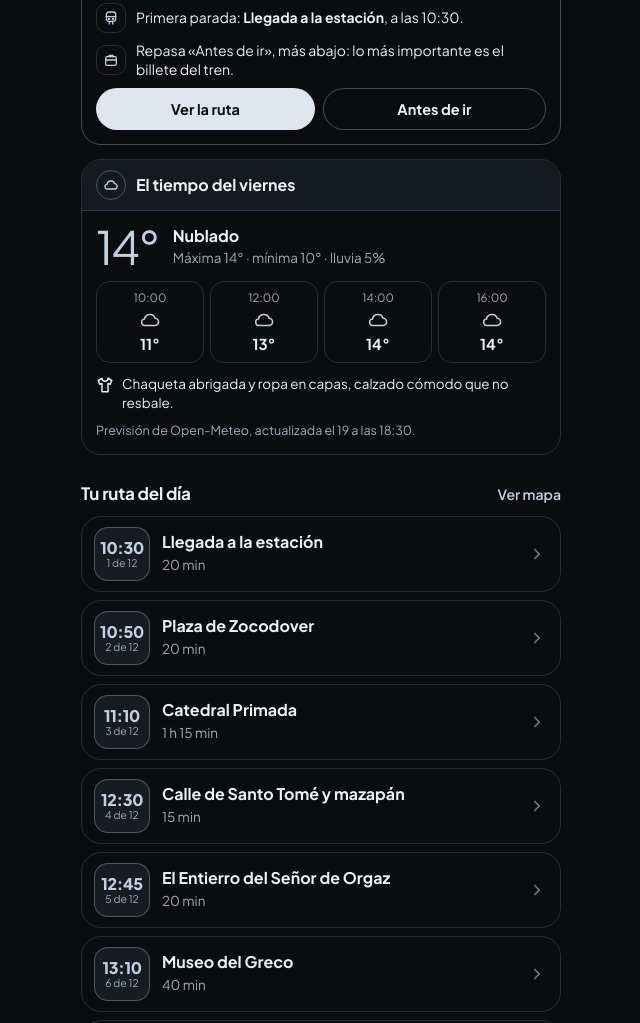
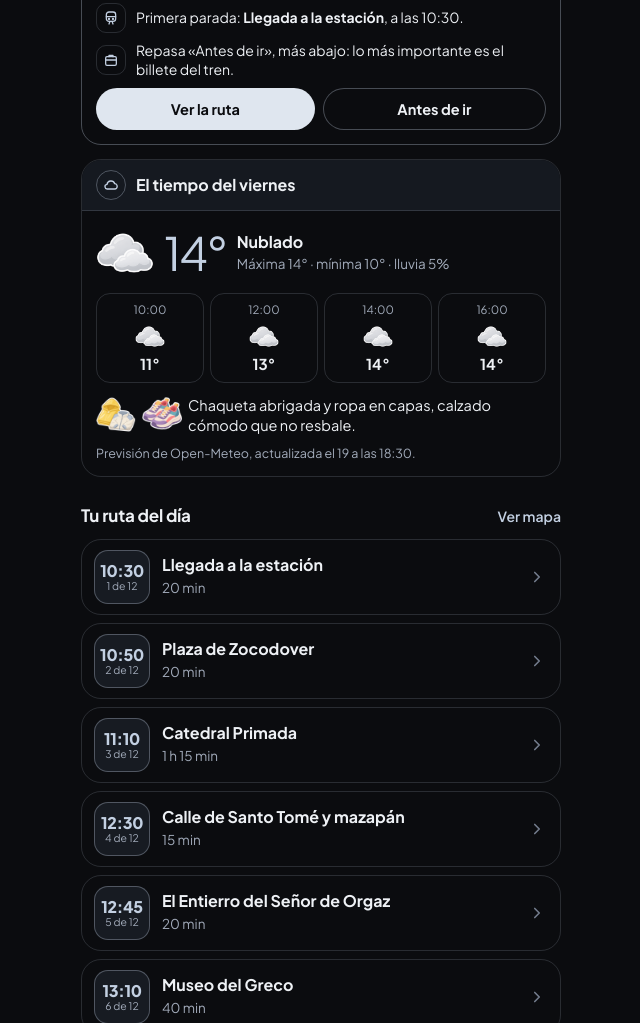
Before and after one commit to javierov/demo-escapada-a-toledo, a plain HTML site: page index.html in a window 1280 px wide. Shown: the part 911-1934 px from the top of the page, without its empty margins (319-959 px from the left). Drawn offline with Linux system fonts and the light colour scheme; no server answers.

Commit message:
Iconos del clima de la app de Cancún
Co-Authored-By: Claude Opus 5.5 <noreply@anthropic.com>
Claude-Session: https://claude.ai/code/session_01TyYcwjK31umXbRsSvkUQb4

```diff
--- a/index.html
+++ b/index.html
@@ -1099,12 +1099,12 @@ a.btn{display:inline-grid;place-items:center;text-decoration:none}
 @media (prefers-reduced-motion:reduce){.bnr .trn{animation:none;transform:translateX(12px)}}
 .cn{top:6px;font-size:44px}
 .thx,.tha{display:grid;place-items:center;padding:0;line-height:0}.thx svg,.tha svg{display:block}
-.wxt{display:grid;grid-template-columns:auto minmax(0,1fr);gap:14px;align-items:center}
+.wxt{display:grid;grid-template-columns:auto auto minmax(0,1fr);gap:10px;align-items:center}.wxi{width:58px;height:58px;object-fit:contain}
 .wxn{font-size:46px;font-weight:300;letter-spacing:-.04em;line-height:1;color:var(--steel2)}
 .wxt b{display:block;font-size:16px}.wxt small{display:block;color:var(--soft);font-size:13.5px}
 .wxh{display:grid;grid-template-columns:repeat(4,minmax(0,1fr));gap:6px;margin-top:12px}
 .wxh span{display:grid;justify-items:center;gap:2px;border:1px solid var(--line);border-radius:14px;padding:7px 2px;text-align:center}
-.wxh svg{width:22px;height:22px;color:var(--steel2)}.wxh b{font-size:15px}.wxh small{font-size:11.5px;color:var(--soft)}
+.wxhi{width:30px;height:30px;object-fit:contain}.wxh b{font-size:15px}.wxh small{font-size:11.5px;color:var(--soft)}
 #rincones li .ln span{color:var(--steel2);font-weight:600;font-size:12.5px}
 .mapbox .chips{gap:5px}.mapbox .chips button{padding:6px 10px;font-size:13px}
 /* rincones secretos: foto vista por el ojo de una cerradura; al tocarla se abre */
@@ -1114,6 +1114,7 @@ a.btn{display:inline-grid;place-items:center;text-decoration:none}
 @keyframes khi{0%{transform:scale(1)}100%{transform:scale(1.12)}}
 @media (prefers-reduced-motion:reduce){.kh,.kh img{animation:none}}
 
+.wxr{display:grid;grid-template-columns:40px 40px minmax(0,1fr);gap:6px;align-items:center;margin-top:12px;font-size:14.5px;line-height:1.4}.wxr img{width:40px;height:40px;object-fit:contain}
 </style>
 </head>
 <body>
@@ -1300,6 +1301,8 @@ function hoyBox(){const f=phase(),h=Math.floor(f.t.m/60);
     <div class="acts"><button class="btn" type="button" data-stop="${k}">Ver detalles</button>${s.q?`<a class="btn ghost" style="display:inline-grid;place-items:center;text-decoration:none" href="${map(s.q)}" target="_blank" rel="noopener">Cómo llegar</a>`:""}</div></div>`}
 
 /* ---------- tiempo del viernes (Open-Meteo) ---------- */
+const WIMG=c=>c===0?"sol":c<=2?"solnube":c<=48?"nubes":c<=67?"lluvia":c<=82?"lluvia":c<=86?"nubes":"tormenta";
+const wim=(c,cl)=>`<img class="${cl}" src="fotos/tiempo/${WIMG(c)}.png" alt="">`;
 const WMO=c=>c===0?["sunny","Despejado"]:c<=2?["psun","Algo nuboso"]:c===3?["cloud","Nublado"]:c<=48?["fog","Niebla"]:c<=57?["rain","Llovizna"]:c<=67?["rain","Lluvia"]:c<=77?["cloud","Nieve"]:c<=82?["rain","Chubascos"]:c<=86?["cloud","Nieve"]:["rain","Tormenta"];
 let WX=LS("wx")||WX0;
 function ropa(w){const p=[];p.push(w[2]<=6?"Abrigo de invierno, bufanda y guantes para la mañana":w[1]<=15?"Chaqueta abrigada y ropa en capas":"Chaqueta ligera y ropa en capas");
@@ -1307,9 +1310,9 @@ function ropa(w){const p=[];p.push(w[2]<=6?"Abrigo de invierno, bufanda y guante
 function renderWx(){const w=WX.d,[ic,tx]=WMO(w[0]),hh=Object.entries(WX.h);
   const at=new Date(WX.at),hm=`${String(at.getHours()).padStart(2,"0")}:${String(at.getMinutes()).padStart(2,"0")}`;
   $("wxbox").innerHTML=`<h3 class="bh"><span class="bi">${ico(ic,2)}</span>El tiempo del viernes</h3>
-  <div class="wxt"><span class="wxn">${w[1]}°</span><span><b>${tx}</b><small>Máxima ${w[1]}° · mínima ${w[2]}°${w[3]!=null?` · lluvia ${w[3]}%`:""}</small></span></div>
-  <div class="wxh">${hh.map(([h,[c,t,pp]])=>`<span><small>${h}:00</small>${ico(WMO(c)[0],1.7)}<b>${t}°</b>${pp>=20?`<small>${pp}%</small>`:""}</span>`).join("")}</div>
-  <p class="rtip">${ico("shirt",2)}<span>${ropa(w)}</span></p>${w[3]>=40?`<p class="rtip">${ico("umb",2)}<span>Puede llover: mira «Si llueve», más abajo.</span></p>`:""}
+  <div class="wxt">${wim(w[0],"wxi")}<span class="wxn">${w[1]}°</span><span><b>${tx}</b><small>Máxima ${w[1]}° · mínima ${w[2]}°${w[3]!=null?` · lluvia ${w[3]}%`:""}</small></span></div>
+  <div class="wxh">${hh.map(([h,[c,t,pp]])=>`<span><small>${h}:00</small>${wim(c,"wxhi")}<b>${t}°</b>${pp>=20?`<small>${pp}%</small>`:""}</span>`).join("")}</div>
+  <div class="wxr"><img src="fotos/tiempo/impermeable.png" alt=""><img src="fotos/tiempo/zapatillas.png" alt=""><span>${ropa(w)}</span></div>${w[3]>=40?`<p class="rtip">${ico("umb",2)}<span>Puede llover: mira «Si llueve», más abajo.</span></p>`:""}
   <p class="note" style="font-size:12.5px;margin-top:8px">Previsión de Open-Meteo, actualizada el ${at.getDate()} a las ${hm}.</p>`}
 async function loadWx(){if(LS("wx")&&Date.now()-new Date(LS("wx").at).getTime()<3600e3)return;
   try{const r=await fetch("https://api.open-meteo.com/v1/forecast?latitude=39.8628&longitude=-4.0273&daily=weather_code,temperature_2m_max,temperature_2m_min,precipitation_probability_max&hourly=temperature_2m,precipitation_probability,weather_code&timezone=Europe%2FMadrid&start_date=2026-11-20&end_date=2026-11-20");
--- a/sw.js
+++ b/sw.js
@@ -1,9 +1,10 @@
 /* Escapada a Toledo: guarda la app en el móvil para usarla sin internet */
-const V = "et-escapada-toledo-v18", T = "et-escapada-toledo-mapa"; /* solo borra sus propias copias: en github.io todas las apps comparten el mismo sitio */
+const V = "et-escapada-toledo-v19", T = "et-escapada-toledo-mapa"; /* solo borra sus propias copias: en github.io todas las apps comparten el mismo sitio */
 const FILES = ["./", "index.html", "manifest.json", "icono.png", "icono-192.png", "favicon-32.png", "apple-touch-icon.png",
   "fotos/panorama.jpg", "fotos/catedral.jpg", "fotos/juderia.jpg",
   "fotos/rincones/mirador.jpg", "fotos/rincones/cobertizo.jpg", "fotos/rincones/azulejos.jpg",
-  "fotos/rincones/ventana.jpg", "fotos/rincones/hombre-de-palo.jpg", "fotos/rincones/placas.jpg", "fotos/rincones/tortura.jpg"];
+  "fotos/rincones/ventana.jpg", "fotos/rincones/hombre-de-palo.jpg", "fotos/rincones/placas.jpg", "fotos/rincones/tortura.jpg",
+  "fotos/tiempo/sol.png", "fotos/tiempo/solnube.png", "fotos/tiempo/nubes.png", "fotos/tiempo/lluvia.png", "fotos/tiempo/tormenta.png", "fotos/tiempo/impermeable.png", "fotos/tiempo/zapatillas.png"];
 self.addEventListener("install", e => { e.waitUntil(caches.open(V).then(c => Promise.allSettled(FILES.map(f => fetch(new Request(f, { cache: "reload" })).then(r => { if (r.ok) return c.put(f, r); })))).then(() => self.skipWaiting())); });
 self.addEventListener("activate", e => { e.waitUntil(caches.keys().then(ks => Promise.all(ks.filter(k => k.startsWith("et-") && k !== V && k !== T).map(k => caches.delete(k)))).then(() => self.clients.claim())); });
 self.addEventListener("fetch", e => {
```
Also changed, not shown: fotos/tiempo/impermeable.png (added), fotos/tiempo/lluvia.png (added), fotos/tiempo/nubes.png (added), fotos/tiempo/sol.png (added), fotos/tiempo/solnube.png (added), fotos/tiempo/tormenta.png (added), fotos/tiempo/zapatillas.png (added).
